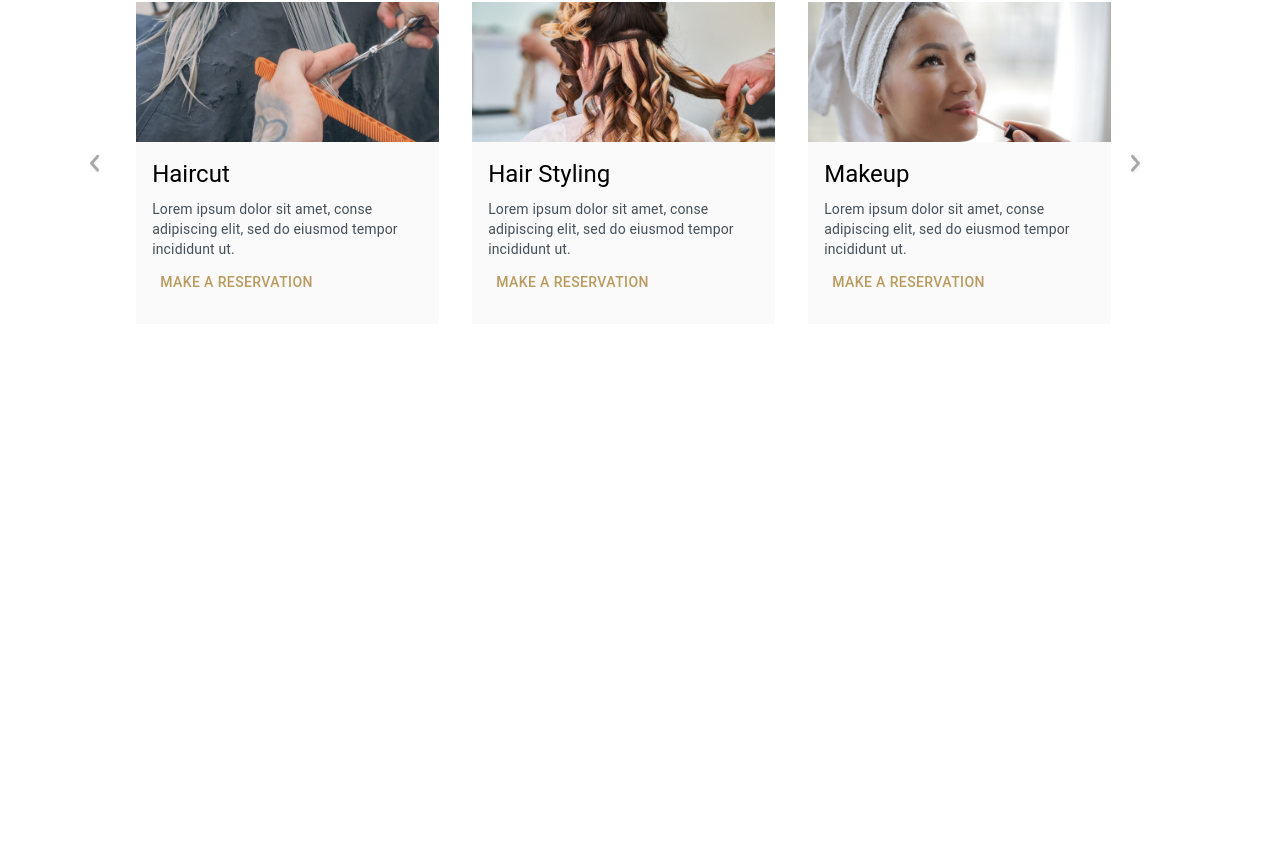
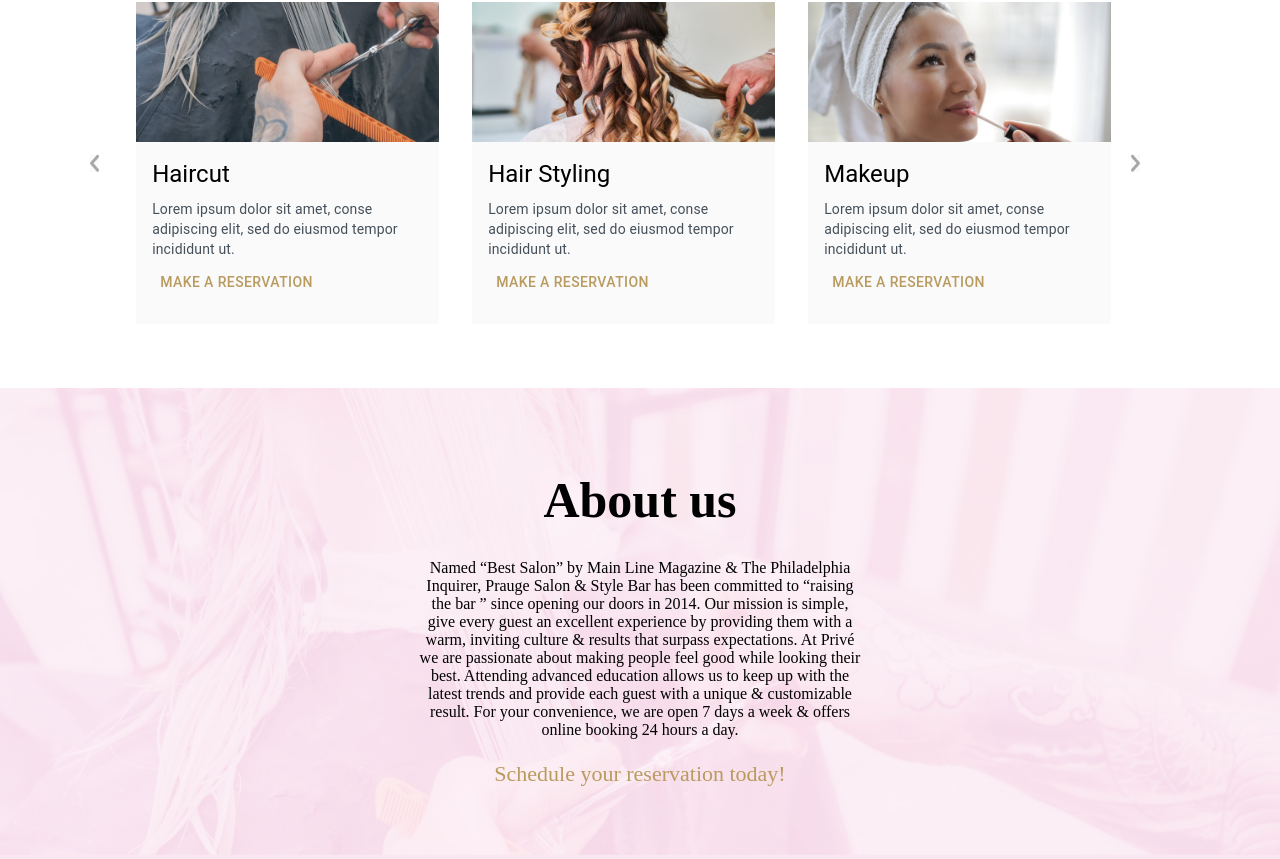
Before and after one commit to HIRU-NI/salon-prauge-home-mui, a React (Create React App) app: page / in a window 1280 px wide. Shown: the part 720-1579 px from the top of the page. Before the commit the page ends 1108 px from the top, so only its background shows below. Built offline with nearby package versions, Linux system fonts and the light colour scheme.

Commit message:
add about section

```diff
--- /dev/null
+++ b/src/assets/styles/about.css
@@ -0,0 +1,38 @@
+.about_main {
+    background: #fae8f1;
+    position: relative;
+    text-align: center;
+  }
+
+  .about_title {
+    text-align: center;
+    font-size: 50px;
+    font-family: "Playfair Display";
+    margin-bottom: 30px;
+  }
+
+  .about_content {
+    position: absolute;
+    top: 50%;
+    left: 50%;
+    transform: translate(-50%, -50%);
+  }
+
+  .about_text_1 {
+    margin-left: 15%;
+    margin-right: 15%;
+    text-align: center;
+  }
+
+  .about_text_2 {
+    margin-left: 15%;
+    margin-right: 15%;
+    text-align: center;
+    font-size: 22px;
+    color: #b99a5f;
+  }
+
+  .about_main img {
+    width: 100%;
+    mix-blend-mode: soft-light;
+  }
--- /dev/null
+++ b/src/components/About.js
@@ -0,0 +1,33 @@
+import React from "react"
+import { forwardRef } from "react"
+
+import "../assets/styles/about.css"
+
+const About = forwardRef((props, ref) => {
+  return (
+    <div class="about_main" ref={ref} id="about">
+      <img
+        src={require("../assets/images/about-background.png")}
+        alt="BackgroundImage"
+      />
+      <div class="about_content">
+        <h1 class="about_title">About us</h1>
+        <p class="about_text_1">
+          Named “Best Salon” by Main Line Magazine & The Philadelphia Inquirer,
+          Prauge Salon & Style Bar has been committed to “raising the bar ”
+          since opening our doors in 2014. Our mission is simple, give every
+          guest an excellent experience by providing them with a warm, inviting
+          culture & results that surpass expectations. At Privé we are
+          passionate about making people feel good while looking their best.
+          Attending advanced education allows us to keep up with the latest
+          trends and provide each guest with a unique & customizable result. For
+          your convenience, we are open 7 days a week & offers online booking 24
+          hours a day.
+        </p>
+        <p class="about_text_2">Schedule your reservation today!</p>
+      </div>
+    </div>
+  )
+})
+
+export default About
--- a/src/pages/home/index.js
+++ b/src/pages/home/index.js
@@ -2,12 +2,14 @@ import React from "react";
 
 import Hero from "../../components/Hero"
 import Carousel from "../../components/Carousel"
+import About from "../../components/About";
 
 const Home = () => {
   return (
     <div>
       <Hero />
       <Carousel />
+      <About />
     </div>
   );
 };
```
Also changed, not shown: src/assets/images/about-background.png (added).
